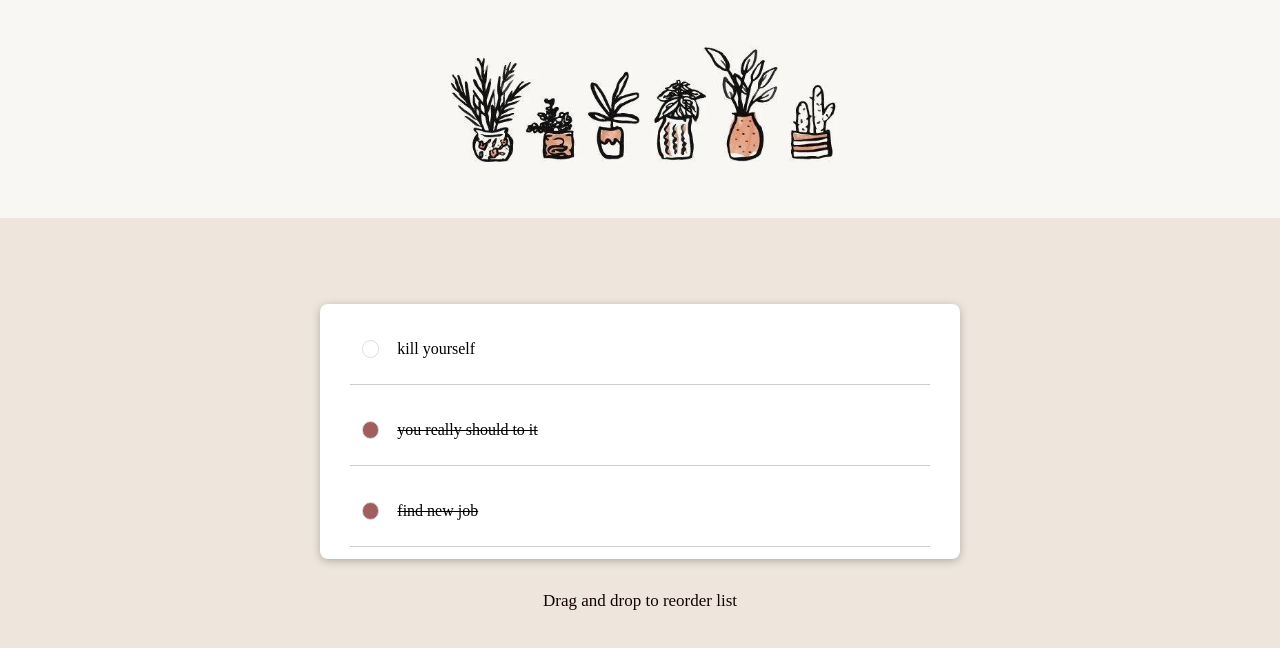
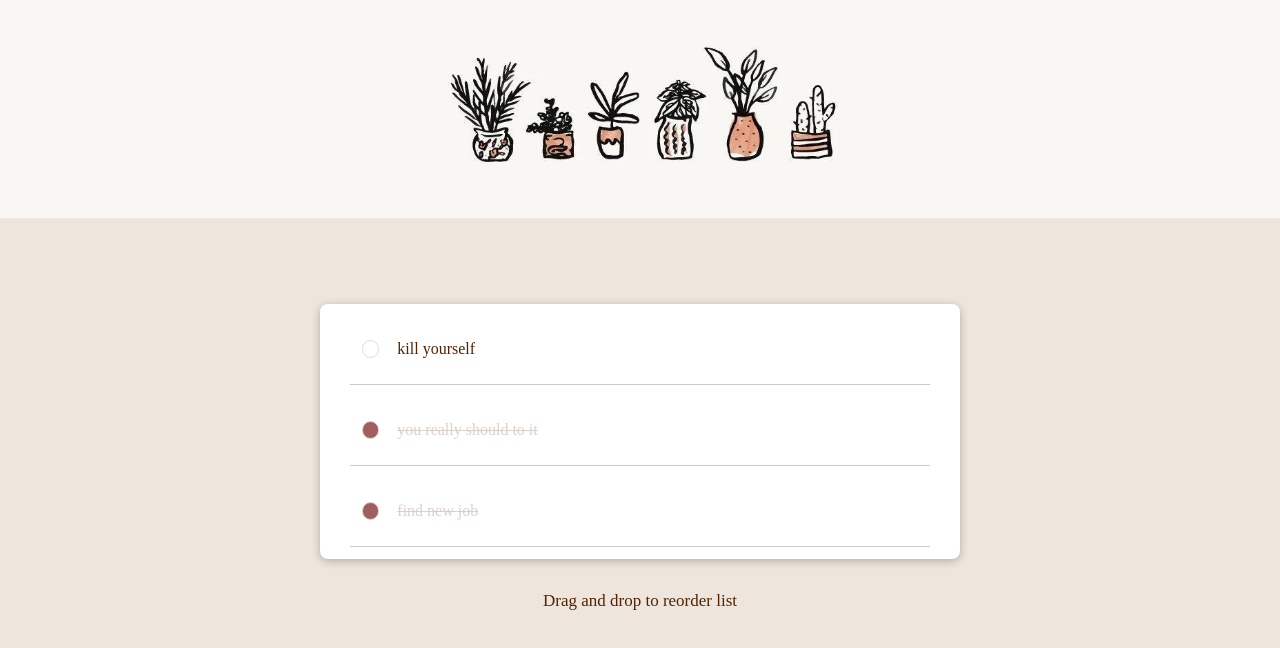
Before and after one commit to alexandra26arkhipenko/test-todo-react, a React (Create React App) app: page / in a window 1280 px wide. Shown: the top 648 px of the page. Built offline with nearby package versions, Linux system fonts and the light colour scheme.

Commit message:
style changes

```diff
--- a/src/components/Layout/Footer/Footer.module.css
+++ b/src/components/Layout/Footer/Footer.module.css
@@ -1,5 +1,5 @@
 .footer {
     font-size: 17px;
-    color: #140202;
+    color:rgb(81, 35, 3);
     text-align: center;
   }
--- a/src/components/Todos/Todo/Todo.module.css
+++ b/src/components/Todos/Todo/Todo.module.css
@@ -1,10 +1,12 @@
 .text{
     display:inline-block;
     margin-left: 15px;
+    color:rgb(81, 35, 3);
 }
 
 .crossed{
     text-decoration: line-through;
+    color:#d7cac1db
 }
 
 .delete {
```
